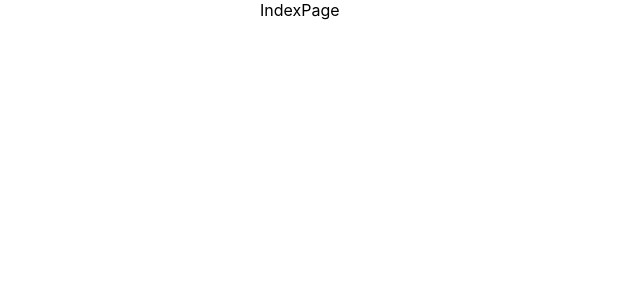
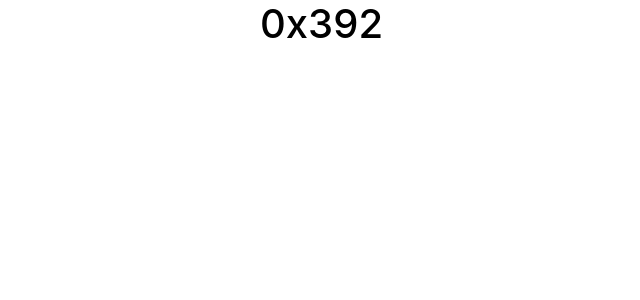
Before and after one commit to passionate-puppy/0x392, a Next.js app: page / in a window 1280 px wide. Shown: the top 300 px of the page, without its empty margins (20-660 px from the left). Built offline with nearby package versions, Linux system fonts and the light colour scheme.

Commit message:
Add `<Header>`

```diff
--- /dev/null
+++ b/src/components/common/Header/Header.module.scss
@@ -0,0 +1,11 @@
+@import 'styles/typography.scss';
+
+.container {
+  h1 {
+    @extend %h1;
+  }
+
+  h2 {
+    @extend %h2;
+  }
+}
--- /dev/null
+++ b/src/components/common/Header/index.tsx
@@ -0,0 +1,17 @@
+import siteMetaData from 'constants/siteMetaData'
+import styles from './Header.module.scss'
+
+export type HeaderProps = {
+  theme: 'primary' | 'secondary'
+}
+
+function Header({ theme }: HeaderProps) {
+  return (
+    <div className={styles.container}>
+      {theme === 'primary' && <h1>{siteMetaData.title}</h1>}
+      {theme === 'secondary' && <h2>{siteMetaData.title}</h2>}
+    </div>
+  )
+}
+
+export default Header
--- a/src/components/pages/IndexPage/index.tsx
+++ b/src/components/pages/IndexPage/index.tsx
@@ -1,7 +1,12 @@
+import Header from 'components/common/Header'
 import Layout from 'components/common/Layout'
 
 function IndexPage() {
-  return <Layout>IndexPage</Layout>
+  return (
+    <Layout>
+      <Header theme="primary" />
+    </Layout>
+  )
 }
 
 export default IndexPage
--- /dev/null
+++ b/src/constants/siteMetaData.ts
@@ -0,0 +1,5 @@
+const siteMetaData = {
+  title: '0x392',
+}
+
+export default siteMetaData
--- /dev/null
+++ b/src/styles/typography.scss
@@ -0,0 +1,52 @@
+$heading-font-size-base: 1rem;
+$heading-font-weight-base: 500;
+$heading-line-height-base: 1.2;
+
+%heading-base {
+  font-weight: $heading-font-weight-base;
+  line-height: $heading-line-height-base;
+  margin: 0;
+}
+
+$h1-font-size: $heading-font-size-base * 2.5;
+$h2-font-size: $heading-font-size-base * 2;
+$h3-font-size: $heading-font-size-base * 1.75;
+$h4-font-size: $heading-font-size-base * 1.5;
+$h5-font-size: $heading-font-size-base * 1.25;
+$h6-font-size: $heading-font-size-base;
+
+%h1 {
+  @extend %heading-base;
+
+  font-size: $h1-font-size;
+}
+
+%h2 {
+  @extend %heading-base;
+
+  font-size: $h2-font-size;
+}
+
+%h3 {
+  @extend %heading-base;
+
+  font-size: $h3-font-size;
+}
+
+%h4 {
+  @extend %heading-base;
+
+  font-size: $h4-font-size;
+}
+
+%h5 {
+  @extend %heading-base;
+
+  font-size: $h5-font-size;
+}
+
+%h6 {
+  @extend %heading-base;
+
+  font-size: $h6-font-size;
+}
```
